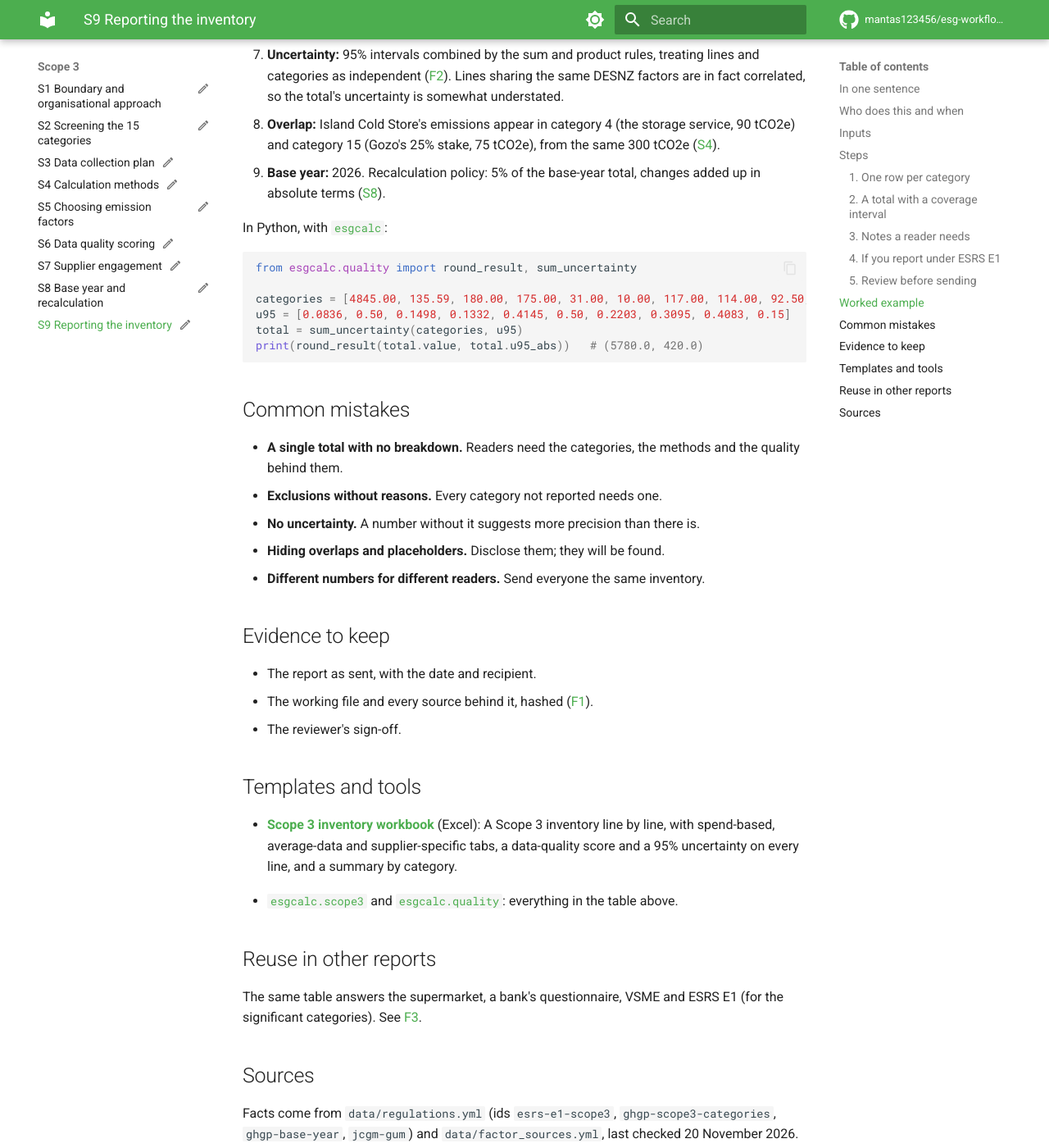
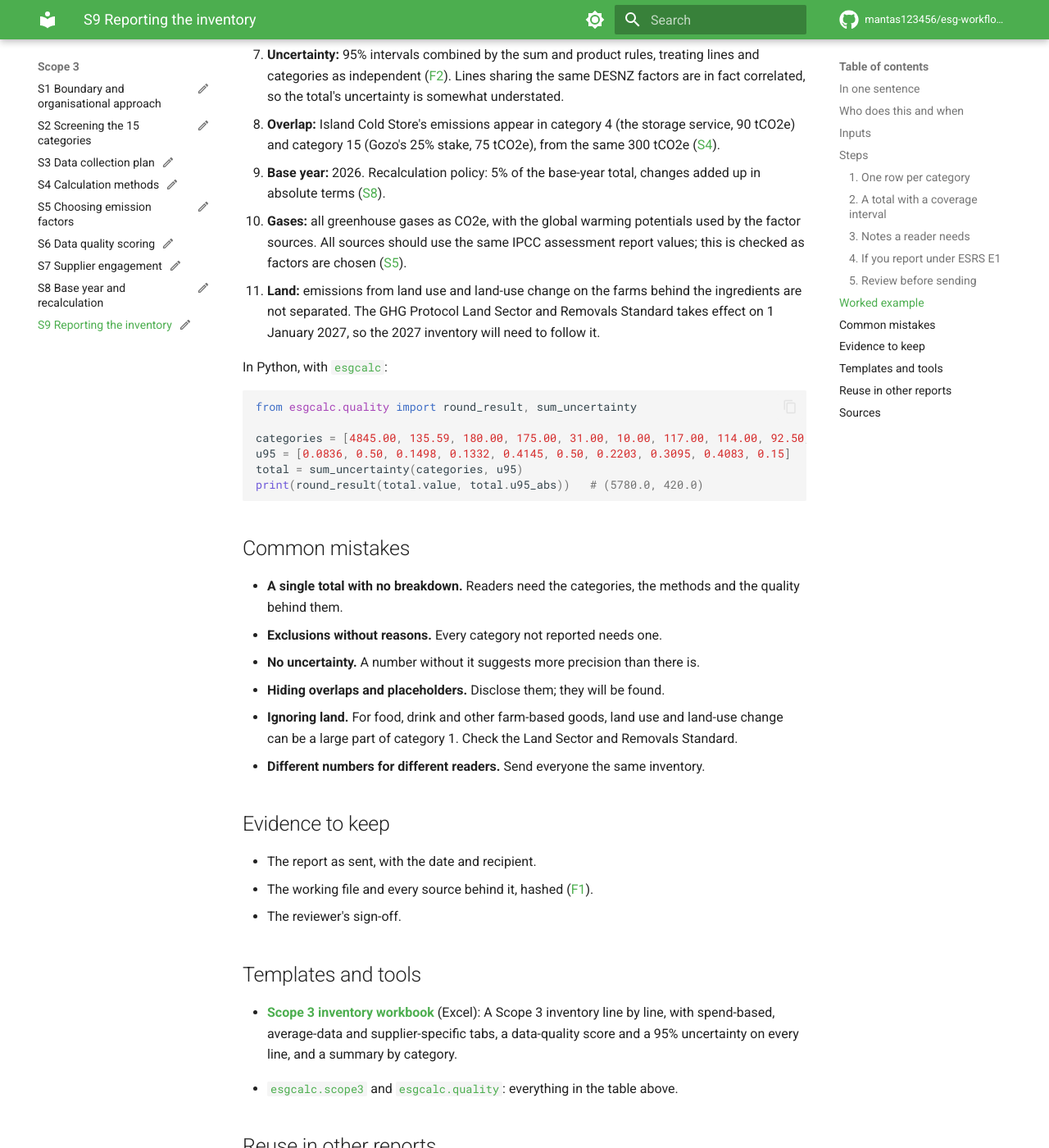
Before and after one commit to mantas123456/esg-workflows-handbook, an MkDocs documentation site: the page built from docs/scope3/s9-reporting.md, in a window 1280 px wide and 1400 px high, scrolled down 3317 px. Shown: the whole window at 82% size. Built offline with MkDocs 1.6.1 and Material for MkDocs 9.7.7, drawn with Linux system fonts in a browser that asks for light colours; comment, search, counter and statistics services are not loaded; some of the changed text lies outside the part shown.

Commit message:
Scope 3 review: supplier boundary, gases, land sector
Verifier-style review of the Scope 3 track. A supplier's Scope 1 and 2
are not cradle to gate: S4, S7 and the supplier letter now ask for the
upstream part and say how to treat its absence. S9 notes state the gases
and GWP basis, and that the GHG Protocol Land Sector and Removals
Standard applies from 1 January 2027 (new fact, timeline row, and a
"not covered yet" note on S1).

Co-Authored-By: Claude Opus 5.5 <noreply@anthropic.com>

```diff
--- a/docs/scope3/s9-reporting.md
+++ b/docs/scope3/s9-reporting.md
@@ -121,6 +121,14 @@ of sold products, 11 use of sold products, 13 downstream leased assets and
    tCO2e), from the same 300 tCO2e ([S4](s4-methods.md)).
 9. **Base year:** 2026. Recalculation policy: 5% of the base-year total,
    changes added up in absolute terms ([S8](s8-base-year.md)).
+10. **Gases:** all greenhouse gases as CO2e, with the global warming
+    potentials used by the factor sources. All sources should use the same
+    IPCC assessment report values; this is checked as factors are chosen
+    ([S5](s5-emission-factors.md)).
+11. **Land:** emissions from land use and land-use change on the farms
+    behind the ingredients are not separated. The GHG Protocol Land Sector
+    and Removals Standard takes effect on 1 January 2027, so the 2027
+    inventory will need to follow it.
 
 In Python, with
 [`esgcalc`](https://github.com/mantas123456/esg-workflows-handbook/blob/main/esgcalc/quality.py):
@@ -142,6 +150,9 @@ print(round_result(total.value, total.u95_abs))   # (5780.0, 420.0)
 - **No uncertainty.** A number without it suggests more precision than
   there is.
 - **Hiding overlaps and placeholders.** Disclose them; they will be found.
+- **Ignoring land.** For food, drink and other farm-based goods, land use
+  and land-use change can be a large part of category 1. Check the Land
+  Sector and Removals Standard.
 - **Different numbers for different readers.** Send everyone the same
   inventory.
 
@@ -171,7 +182,7 @@ ESRS E1 (for the significant categories). See
 ## Sources
 
 Facts come from `data/regulations.yml` (ids `esrs-e1-scope3`,
-`ghgp-scope3-categories`, `ghgp-base-year`, `jcgm-gum`) and
+`ghgp-scope3-categories`, `ghgp-base-year`, `ghgp-land-sector`, `jcgm-gum`) and
 `data/factor_sources.yml`, last checked 20 November 2026.
 
 - Delegated Regulation (EU) 2026/1563, ESRS E1 and ESRS 1:
@@ -179,5 +190,7 @@ Facts come from `data/regulations.yml` (ids `esrs-e1-scope3`,
 - GHG Protocol Corporate Value Chain (Scope 3) Standard (cited, not
   copied):
   [ghgprotocol.org](https://ghgprotocol.org/corporate-value-chain-scope-3-standard)
+- GHG Protocol Land Sector and Removals Standard v1.1 (cited, not copied):
+  [ghgprotocol.org](https://ghgprotocol.org/land-sector-and-removals-standard)
 - DESNZ conversion factors 2026, Open Government Licence v3.0:
   [GOV.UK](https://www.gov.uk/government/publications/greenhouse-gas-reporting-conversion-factors-2026)
```
Also changed, not shown: docs/scope3/s1-boundary.md (+7 -0 lines), docs/scope3/s4-methods.md (+4 -1 lines), docs/scope3/s7-suppliers.md (+7 -3 lines), docs/start-here/timeline.md (+4 -0 lines), templates/src/supplier-letter.md (+1 -1 lines), 1 other file.
